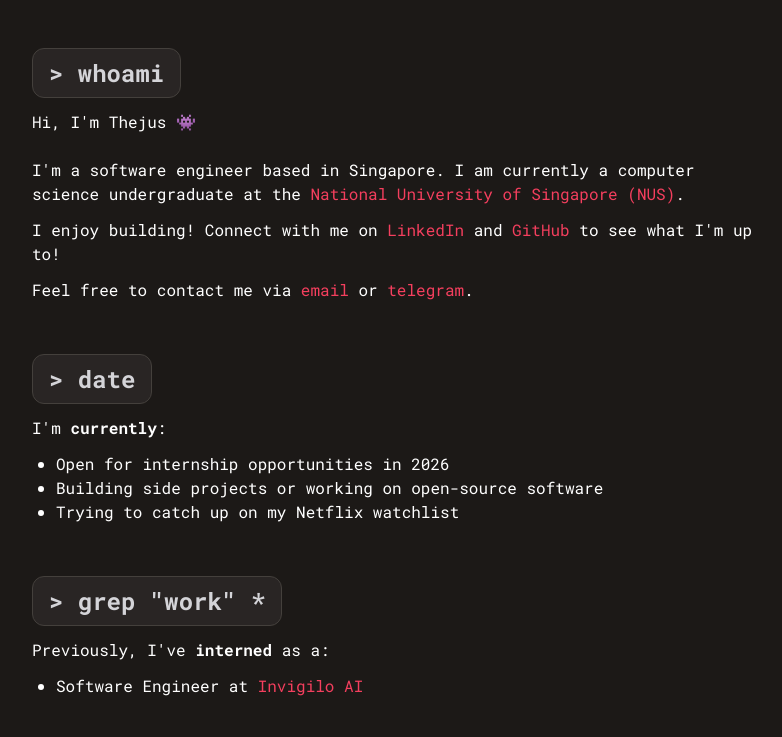
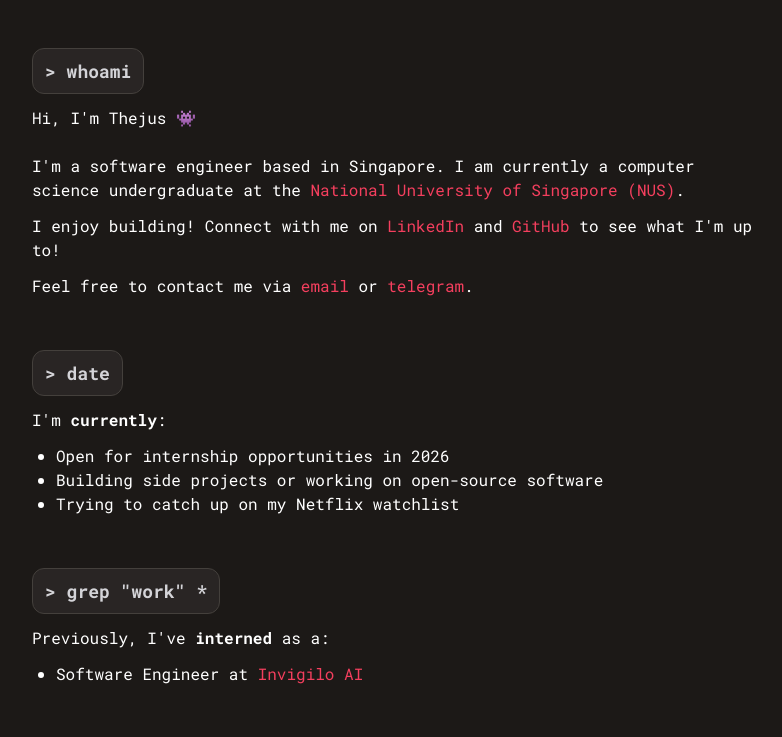
Before and after one commit to thejus03/thejus03.com, a Next.js app: page / in a window 1280 px wide. Shown: the top 737 px of the page, without its empty margins (244-1026 px from the left). Built offline with nearby package versions, Linux system fonts and the light colour scheme.

Commit message:
Refactor headings in homepage for consistent styling and improved readability

```diff
--- a/app/page.tsx
+++ b/app/page.tsx
@@ -7,7 +7,7 @@ export default function Home() {
       {/* <Navbar /> */}
       <div>
         <div className="text-[16px]">
-          <h1 className="font-bold text-zinc-300 text-2xl py-2 px-4 rounded-xl border border-stone-700 bg-stone-800 inline-block">{'> '}whoami</h1>
+          <h1 className="font-bold text-zinc-300 text-lg py-2 px-3 rounded-xl border border-stone-700 bg-stone-800 inline-block">{'> '}whoami</h1>
           <p className="py-3">Hi, I&apos;m Thejus 👾</p>
           <p className="py-3">
             I&apos;m a software engineer based in Singapore. I am currently a
@@ -20,7 +20,7 @@ export default function Home() {
           <p className="py-3">
             Feel free to contact me via <a className="hover:underline text-rose-500" href="mailto:thejusunni@hotmail.com" target="_blank" rel="noopener noreferrer">email</a> or <a className="hover:underline text-rose-500" href="https://t.me/thejus03" target="_blank" rel="noopener noreferrer">telegram</a>.
           </p>
-          <h1 className="font-bold text-zinc-300 text-2xl py-2 px-4 rounded-xl border border-stone-700 bg-stone-800 inline-block mt-10">{'> '}date</h1>
+          <h1 className="font-bold text-zinc-300 text-lg py-2 px-3 rounded-xl border border-stone-700 bg-stone-800 inline-block mt-10">{'> '}date</h1>
           <p className="py-3">
             I&apos;m <b>currently</b>:
           </p>
@@ -29,14 +29,14 @@ export default function Home() {
             <li>Building side projects or working on open-source software</li>
             <li>Trying to catch up on my Netflix watchlist</li>
           </ul>
-          <h1 className="font-bold text-zinc-300 text-2xl py-2 px-4 rounded-xl border border-stone-700 bg-stone-800 inline-block mt-10">{'> '}grep &quot;work&quot; *</h1>
+          <h1 className="font-bold text-zinc-300 text-lg py-2 px-3 rounded-xl border border-stone-700 bg-stone-800 inline-block mt-10">{'> '}grep &quot;work&quot; *</h1>
           <p className="py-3">
             Previously, I&apos;ve <b>interned</b> as a:
           </p>
           <ul className="list-disc ml-6 pb-3">
             <li>Software Engineer at <a className="hover:underline text-rose-500" href="https://www.invigilo.ai" target="_blank" rel="noopener noreferrer">Invigilo AI</a></li>
           </ul>
-          <h1 className="font-bold text-zinc-300 text-2xl py-2 px-4 rounded-xl border border-stone-700 bg-stone-800 inline-block mt-10">{'> '}grep &quot;projects&quot; *</h1>
+          <h1 className="font-bold text-zinc-300 text-lg py-2 px-3 rounded-xl border border-stone-700 bg-stone-800 inline-block mt-10">{'> '}grep &quot;projects&quot; *</h1>
           <p className="my-3">
             Few fun <b>projects</b> I&apos;ve worked on:
           </p>
```
